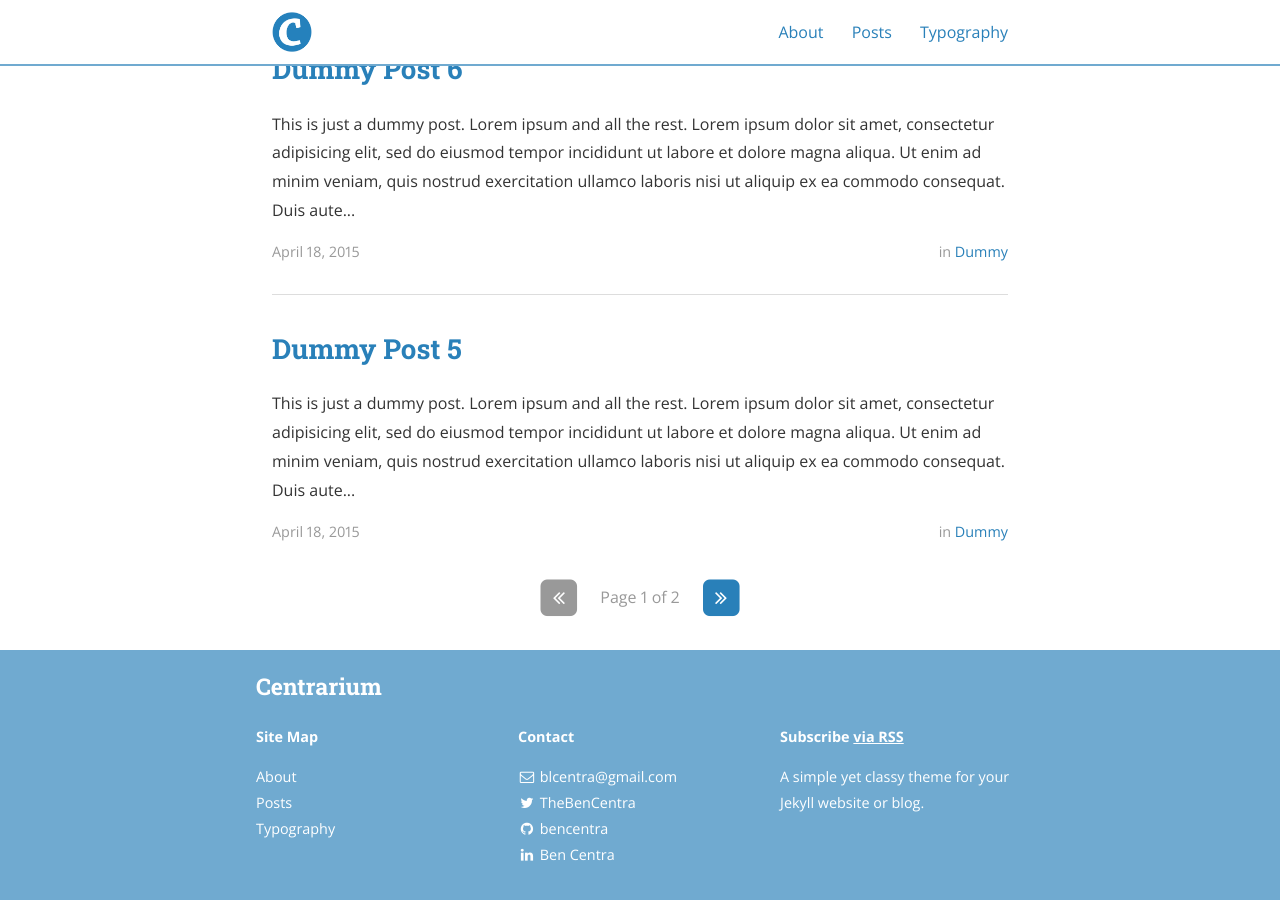
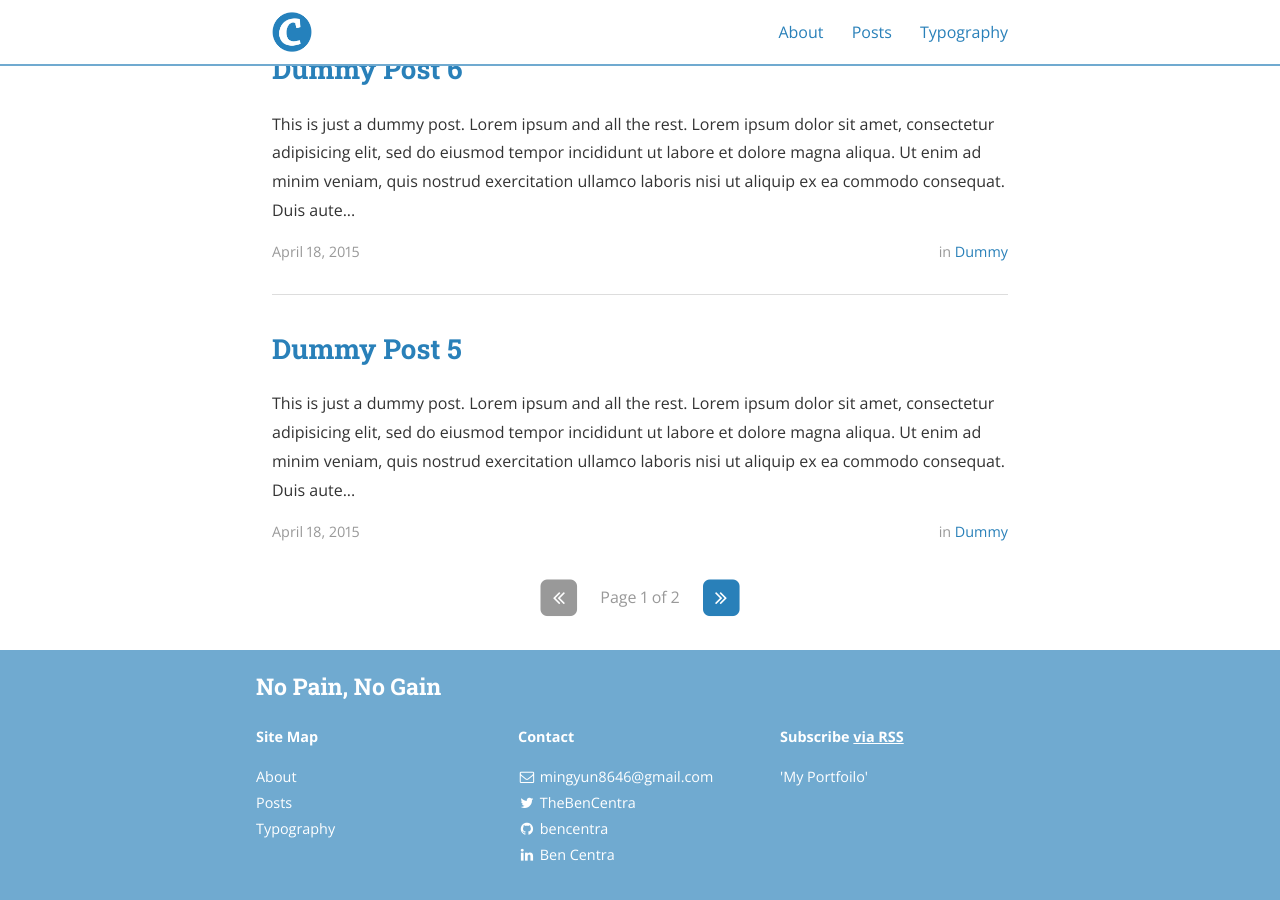
Before and after one commit to gyungyunni/gyungyunni.github.io, a Jekyll site: the page built from index.html, in a window 1280 px wide and 900 px high, scrolled down 1275 px. Built offline with Jekyll 4.4.1, drawn with Linux system fonts in a browser that asks for light colours; nearby versions of some CDN libraries; the list of posts is cut into pages by our own code; some of the changed text lies outside the part shown.

Commit message:
edit profile

```diff
--- a/_config.yml
+++ b/_config.yml
@@ -9,12 +9,12 @@ exclude:
   - "/vendor/"
 
 # Site settings
-title: Centrarium
-subtitle: "A simple yet classy theme for your Jekyll website or blog"
-email: blcentra@gmail.com
-name: Ben Centra
+title: No Pain, No Gain
+subtitle: "MK's Blog"
+email: mingyun8646@gmail.com
+name: KIM MINGYUN
 description: >
-  A simple yet classy theme for your Jekyll website or blog.
+  'My Portfoilo'
 # Base URL of site (i.e. /blog). It should always start with a slash,
 # and never end with a slash. Set it to a blank value if hosting at the
 # root of your server.
```
